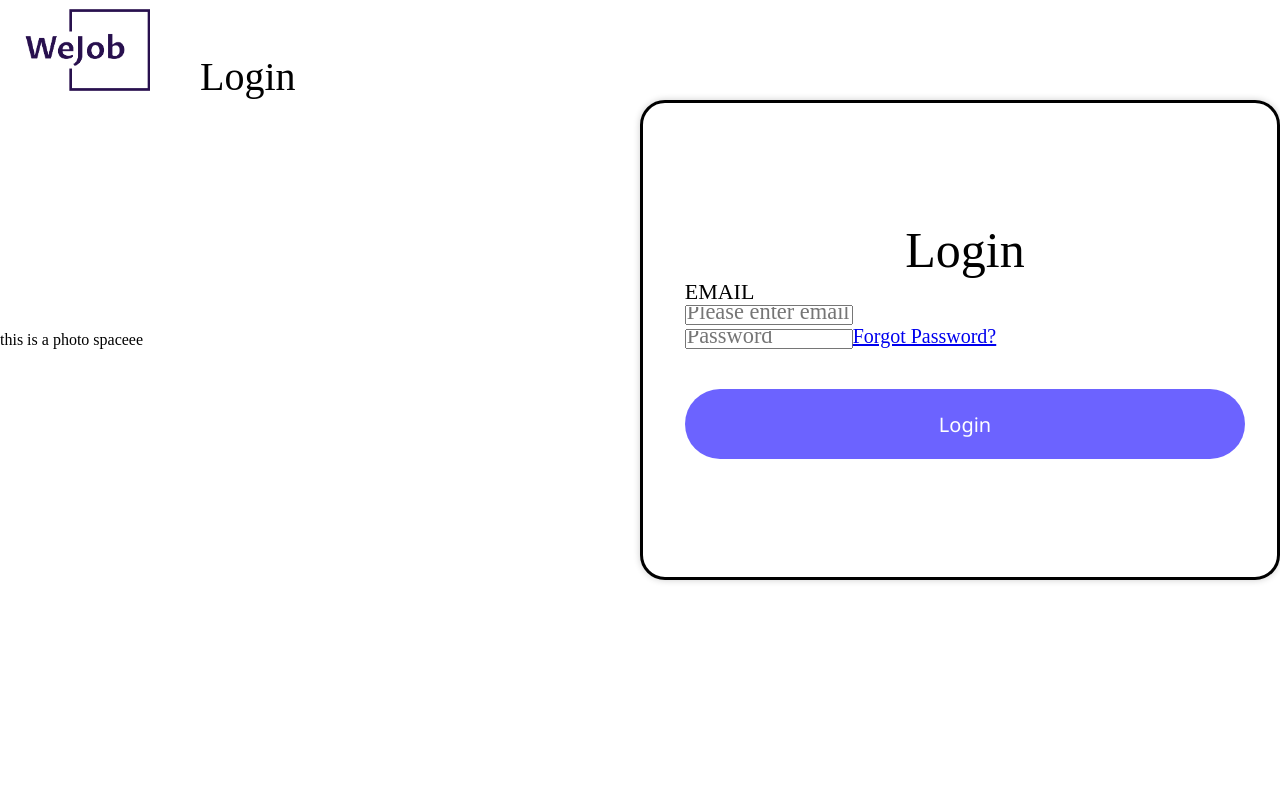
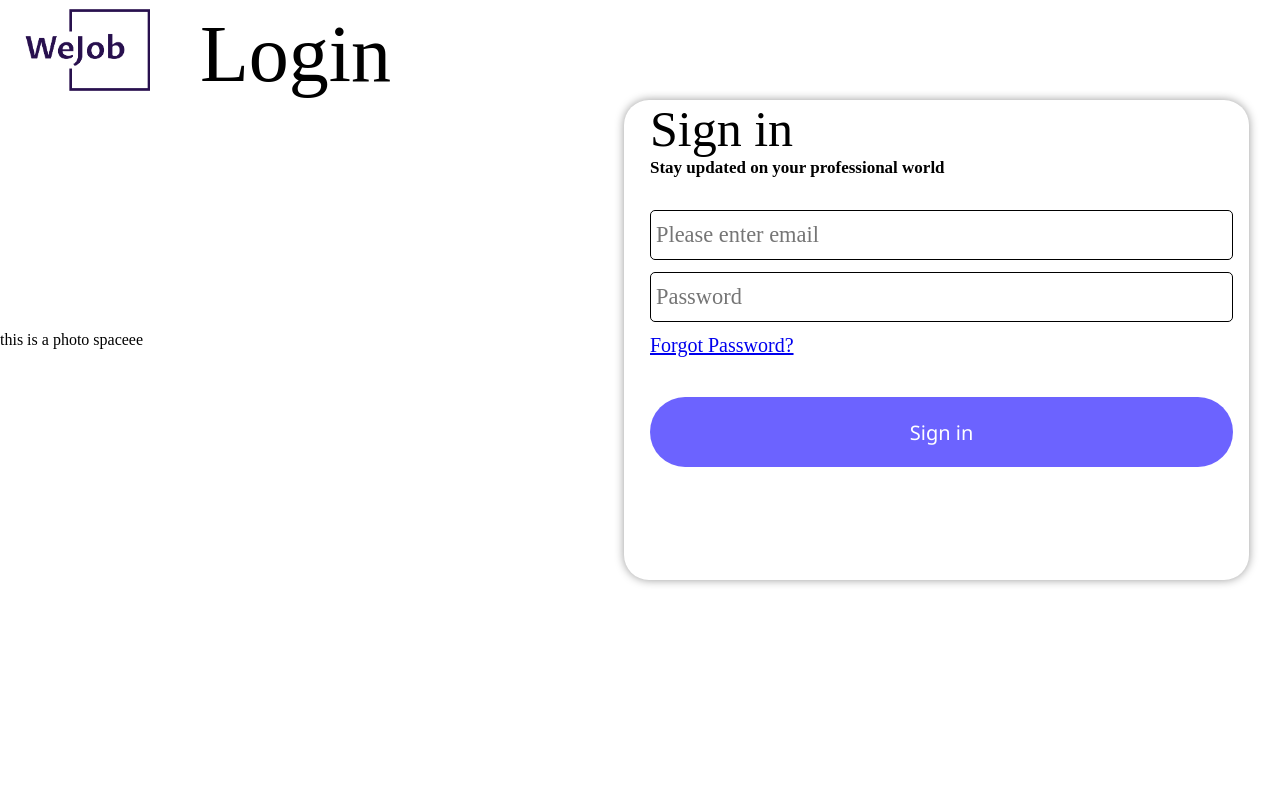
Before and after one commit to MaximBacar/soen341, a React (Create React App) app in the folder we-job/: page / in a window 1280 px wide. Shown: the top 800 px of the page. Built offline with nearby package versions, Linux system fonts and the light colour scheme.

Commit message:
finished log in page

```diff
--- a/we-job/src/pages/login.css
+++ b/we-job/src/pages/login.css
@@ -1,4 +1,5 @@
 .login_page{
+    display: flex;
     padding: 0;
     margin: 0;
     box-sizing: border-box;
@@ -22,7 +23,7 @@
     width: 100%;
     max-width: 6rem;
     height: 30;
-    font-size: 2.5rem;
+    font-size: 5rem;
     color: black;
 }
 .main_screen{
@@ -39,7 +40,6 @@
     align-items: center;
 }
 .login_box{
-    border: solid black;
     display: flex;
     align-items: center;
     justify-content: center;
@@ -48,15 +48,15 @@
     height: 60vh;
     background-color: white;
     border-radius: 25px;
-    box-shadow: 0px 0px 7px rgba(0, 0, 0, 0.2);
+    box-shadow: 0px 0px 10px rgba(0, 0, 0, 0.4);
 
 }
 
 #login_form{
     display: flex;
-    justify-content: center;
+    justify-content: flex-start;
     flex-direction: column;
-    width: 90%;
+    width: 95%;
     padding-left: 10px;
     box-sizing: border-box;
     height: 60vh;
@@ -64,35 +64,36 @@
 }
 .login_title{
     font-size: 50px;
+    width: 100%;
     font-weight: normal;
     align-self: center;
+}
+.message{
+    padding-bottom: 20px;
+    font-size: 17px;
+}
+.space-between{
+    width: 100%;
+    height:0.75rem;
+}
+
+.text_field {
+    display: flex;
 
 }
-form .text_field {
-    display: flex;
-    border-bottom: 1px solid black;
-    margin: 60px 0;
+.space-between2{
+    width:2rem;
 }
-
-.text_field input{
-    height: 40px;
+input{
+    border: solid black 1px;
+    border-radius: 5px;
+    height: 50px;
     width: 100%;
     padding: 0 5px;
     font-size: 20px;
-    border: none;
+
     background: none;
     outline: none;
-}
-
-.text_field label{
-    position: absolute;
-    top: 50%;
-    left: 5px;
-    font-weight: lighter;
-    transform: translateY(-50%);
-    font-size: 20px;
-    pointer-events: none;
-    transition: .5s;
 }
 
 .text_field span::before{
@@ -132,7 +133,6 @@ button{
 }
 
 button:hover{
-
     cursor: pointer;
     background: #ff6884;
 }
--- a/we-job/src/pages/login.js
+++ b/we-job/src/pages/login.js
@@ -1,7 +1,9 @@
 import "./login.css"
 import React from 'react'
 import logo from "../Components/photo/wejob-low-resolution-logo-color-on-transparent-background.png";
+import Footer from "../Components/footer"
 /** implemented log in page as isolated page without any footer */
+
 
 function Login() {
     return(
@@ -19,27 +21,26 @@ function Login() {
                 <div class="login_box">
                     <form action = "/login" method="POST" id="login_form">
 
-                    <h1 class="login_title">Login</h1>
-                    <p id="login_slogan">EMAIL</p>
-
-                    <div class="text-field">
+                    <h1 class="login_title">Sign in</h1>
+                    <h2 class="message">Stay updated on your professional world </h2>
+                    <div class="space-between"></div>
+                    <div class="text_field">
                         <input type="email" id="login_email" name="login_email" placeholder="Please enter email" required/>
                         <span></span>
                     </div>
+                    <div class="space-between"></div>
                     <div class="text-field">
                         <input type="password" id="login_password" name="login_password" placeholder="Password" required/>
                         <span></span>
-
+                        <div class="space-between"></div>
                         <a href="./" id="forgot_password">Forgot Password?</a>
-                        <button type="submit">Login</button>
-
-
-
+                        <button type="submit">Sign in</button>
                     </div>
                     </form>
                 </div>
-
+                <div class="space-between2"></div>
             </div>
+            <Footer />
 
         </div>
 
```
